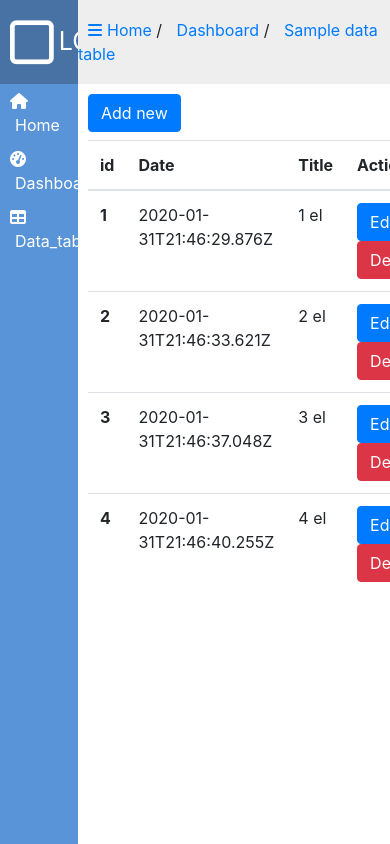
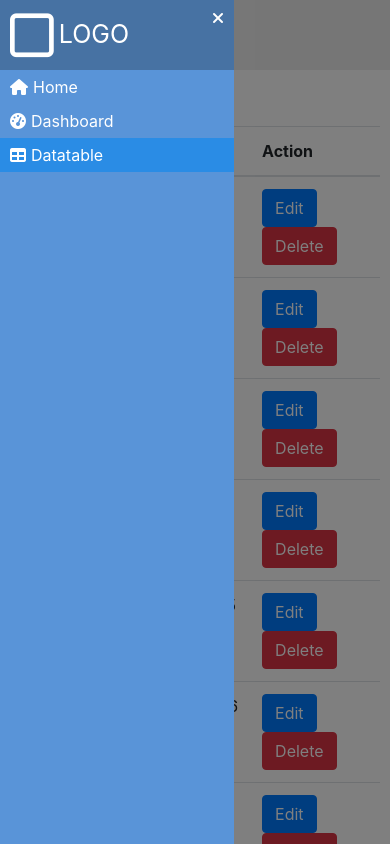
Before and after one commit to NickolayBauer/testSmartComVue, a Vue app: page /datatable/SampleTable in a window 390 px wide. Built offline with nearby package versions, Linux system fonts and the light colour scheme; data requests are answered from the project's data file.

Commit message:
adaptive, graph

```diff
--- a/db.json
+++ b/db.json
@@ -1,24 +1,44 @@
 {
   "items": [
     {
-      "date": "2020-01-31T21:46:29.876Z",
-      "title": "1 el",
+      "date": "1/1/2020  03:41:56",
+      "title": "1",
       "id": 1
     },
     {
-      "date": "2020-01-31T21:46:33.621Z",
-      "title": "2 el",
-      "id": 2
+      "id": 2,
+      "date": "1/1/2020  03:42:15",
+      "title": "22"
     },
     {
-      "date": "2020-01-31T21:46:37.048Z",
-      "title": "3 el",
-      "id": 3
+      "id": 3,
+      "date": "1/1/2020  03:42:19",
+      "title": "333"
     },
     {
-      "date": "2020-01-31T21:46:40.255Z",
-      "title": "4 el",
-      "id": 4
+      "id": 4,
+      "date": "1/1/2020  03:42:23",
+      "title": "4444"
+    },
+    {
+      "date": "1/1/2020  03:42:28",
+      "title": "55555",
+      "id": 5
+    },
+    {
+      "date": "1/1/2020  03:42:32",
+      "title": "66666",
+      "id": 6
+    },
+    {
+      "date": "1/1/2020  03:42:43",
+      "title": "33",
+      "id": 7
+    },
+    {
+      "date": "1/1/2020  03:42:47",
+      "title": "5555",
+      "id": 8
     }
   ]
 }
--- a/package.json
+++ b/package.json
@@ -9,9 +9,11 @@
   },
   "dependencies": {
     "axios": "^0.19.2",
+    "chart.js": "^2.9.3",
     "core-js": "^3.4.4",
     "jquery": "^3.4.1",
     "vue": "^2.6.10",
+    "vue-chartjs": "^3.5.0",
     "vue-router": "^3.1.5"
   },
   "devDependencies": {
--- a/src/App.vue
+++ b/src/App.vue
@@ -1,12 +1,13 @@
 <template>
     <div id="app">
         <div class="content">
-            <aside class="left-sidebar">
+            <aside class="left-sidebar" v-if="showSideBar">
                 <div class="left-sidebar__header">
                     <router-link class="left-sidebar__logo" tag="span" :to="{ name: 'Home'}">
                         <i class="far fa-square fa-2x"></i>
                         <span>LOGO</span>
                     </router-link>
+                    <i class="fas fa-times left-sidebar__close" @click="showSideBar = !showSideBar"></i>
                 </div>
                 <div class="left-sidebar__menu">
                     <router-link :to="{ name: 'Home'}">
@@ -17,25 +18,22 @@
                         <i class="fas fa-tachometer-alt"></i>
                         <span>Dashboard</span>
                     </router-link>
-                    <router-link :to="{ name: 'DataTable', params:{'table_name':'sample table'}}">
+                    <router-link :to="{ name: 'DataTable', params:{'table_name':'SampleTable'}}">
                         <i class="fas fa-table"></i>
-                        <span>Data_table</span>
+                        <span>Datatable</span>
                     </router-link>
                 </div>
+            </aside>
+            <aside class="content-mask" v-if="showSideBar" @click="showSideBar = !showSideBar">
             </aside>
             <main class="main">
                 <div class="main_header">
                     <div class="main__links">
-                        <router-link :to="{ name: 'Home'}">
-                          <i class="fas fa-bars"></i>
-                          <span>Home</span>
-                        </router-link>
-                        /
-                        <router-link :to="{ name: 'Dashboard'}">Dashboard</router-link>
-                        /
-                        <router-link
-                            :to="{ name: 'DataTable', params:{'table_name':'sample table'}}"
-                        >Sample data table</router-link>
+                        <span @click="showSideBar = !showSideBar">
+                            <i class="fas fa-bars"></i>
+                            <span>{{$route.name}}</span>
+                        </span>
+                        <span v-for="(name, index) in $route.params" :key="index">/ {{name}}</span>
                     </div>
                 </div>
                 <div class="main_content">
@@ -49,6 +47,10 @@
 <script>
 export default {
     name: "app",
-    components: {}
+    data() {
+        return {
+            showSideBar: true
+        };
+    }
 };
 </script>
--- a/src/axios.js
+++ b/src/axios.js
@@ -1,9 +1,10 @@
 import axios from 'axios'
 import router from '@/router'
 
+console.log()
 
 const VueAxios = axios.create({
-    baseURL: 'http://localhost:3000/',
+    baseURL: `http://localhost:3000/`,
     headers: {
         'Content-Type': 'application/json',
     },
--- /dev/null
+++ b/src/components/DashGraph.js
@@ -0,0 +1,37 @@
+import {
+    Line
+} from 'vue-chartjs'
+
+export default {
+    extends: Line,
+    props: {
+        graph: {
+            type: Array,
+            required: true
+        }
+    },
+    mounted() {
+        this.renderChart({
+            labels: this.graph.map(function (elem) {
+                return elem.title.length
+            }),
+            datasets: [{
+                label: 'Количество символов в title',
+                borderColor: "#4772A3",
+                pointBorderColor: "#4772A3",
+                pointBackgroundColor: "#4772A3",
+                pointHoverBackgroundColor: "#4772A3",
+                pointHoverBorderColor: "#4772A3",
+                pointBorderWidth: 7,
+                pointHoverRadius: 7,
+                pointHoverBorderWidth: 3,
+                pointRadius: 1,
+                fill: false,
+                borderWidth: 4,
+                data: this.graph.map(function (elem) {
+                    return elem.title.length
+                }),
+            }]
+        })
+    }
+}
--- a/src/components/Dashboard.vue
+++ b/src/components/Dashboard.vue
@@ -1,8 +1,21 @@
 <template>
     <div>
-        <h1>Дашборд</h1>
+        <DashGraph class="graph-dash" v-if="getItems.length > 0" :graph="getItems"></DashGraph>
     </div>
 </template>
 <script>
-export default {};
+import DashGraph from "@/components/DashGraph.js";
+export default {
+    components: {
+        DashGraph
+    },
+    mounted() {
+        this.$store.dispatch("getItems");
+    },
+    computed: {
+        getItems() {
+            return this.$store.getters.getItems;
+        }
+    }
+};
 </script>
--- a/src/components/DataTable.vue
+++ b/src/components/DataTable.vue
@@ -59,9 +59,19 @@ export default {
         this.$store.dispatch("getItems");
     },
     methods: {
+        DataTime() {
+            let today = new Date();
+            let d = `${today.getDate()}/`;
+            let mo = `${today.getMonth()}/`;
+            let y = `${today.getFullYear()}  `;
+            let h = `${today.getHours()}`.padStart(2, "0");
+            let mi = `${today.getMinutes()}`.padStart(2, "0");
+            let s = `${today.getSeconds()}`.padStart(2, "0");
+            return d + mo + y + h + ":" + mi + ":" + s;
+        },
         addItem(title) {
             let item = {
-                date: new Date(),
+                date: this.DataTime(),
                 title: title
             };
             this.$store.dispatch("addItem", item);
@@ -71,13 +81,13 @@ export default {
         editItem(title) {
             let item = {
                 id: this.editableItem.id,
-                date: new Date(),
+                date: this.DataTime(),
                 title: title
             };
             this.title = "";
             this.editableItem = {};
             this.$store.dispatch("editItem", item);
-            this.showModalEdit = false
+            this.showModalEdit = false;
         },
         deleteItem(item_id) {
             this.$store.dispatch("deleteItem", item_id);
--- a/src/components/Modal.vue
+++ b/src/components/Modal.vue
@@ -45,7 +45,6 @@ export default {
     height: 100%;
     background-color: rgba(0, 0, 0, 0.5);
     display: table;
-    transition: opacity 0.3s ease;
 }
 
 .modal-wrapper {
@@ -55,6 +54,7 @@ export default {
 
 .modal-container {
     width: 400px;
+    max-width:90vw;
     margin: 0px auto;
     padding: 20px 30px;
     background-color: #fff;
--- a/src/main.js
+++ b/src/main.js
@@ -8,6 +8,7 @@ import 'bootstrap/dist/css/bootstrap.min.css'
 import 'bootstrap'
 import '@/styles/var.scss'
 import '@/styles/main.scss'
+import '@/styles/media.scss'
 
 window.$ = window.jQuery = require('jquery');
 Vue.config.productionTip = false
--- a/src/store/index.js
+++ b/src/store/index.js
@@ -1,12 +1,14 @@
 import Vue from 'vue';
 import Vuex from 'vuex';
 import VueAxios from '@/axios'
+
 
 Vue.use(Vuex);
 
 export const store = new Vuex.Store({
     state: {
         items: [],
+        tables: []
     },
     getters: {
         getItems: state => {
@@ -27,7 +29,7 @@ export const store = new Vuex.Store({
         editItem: (state, newItem) => {
             let index = state.items.findIndex(item => item.id == newItem.id)
             state.items.splice(index, 1, newItem)
-        }
+        },
     },
     actions: {
         getItems: async (context) => {
@@ -51,6 +53,6 @@ export const store = new Vuex.Store({
                 data
             } = await VueAxios.put(`items/${item.id}`, item)
             context.commit('editItem', data)
-        }
+        },
     },
 });
--- a/src/styles/main.scss
+++ b/src/styles/main.scss
@@ -1,6 +1,10 @@
 @import "var";
 
-
+body {
+    min-width: 320px;
+    width: auto !important;
+    width: 320px;
+}
 
 .check {
     border: 1px solid red;
@@ -11,9 +15,17 @@
     display: flex;
 }
 
+.left-sidebar__close,
+.content_mask {
+    display: none;
+}
+
 .left-sidebar {
+    z-index: 99999;
     width: 20%;
     background-color: $ui-blue;
+    position: relative;
+
 
 
 
@@ -67,7 +79,7 @@
 
 .main_header,
 .left-sidebar__header {
-    height: 10vh;
+    height: 70px;
     display: flex;
     align-items: center;
 }
@@ -89,16 +101,21 @@
 
 .main_content {
     padding: $main-gap;
-    height:90vh;
+    height: 90vh;
 }
 
-.msg-page{
+.msg-page {
     display: flex;
     height: 100%;
     justify-content: center;
     align-items: center;
 
-    .msg-page__text{
+    .msg-page__text {
         text-align: center;
     }
 }
+
+.graph-dash {
+    width: 40vw;
+    min-height: 40vw;
+}
--- /dev/null
+++ b/src/styles/media.scss
@@ -0,0 +1,56 @@
+@import "var";
+
+@media screen and (max-width: 762px) {
+    .content-mask {
+        position: fixed;
+        z-index: 9998;
+        top: 0;
+        left: 0;
+        width: 100%;
+        height: 100%;
+        background-color: rgba(0, 0, 0, 0.5);
+        display: table;
+        transition: opacity 0.3s ease;
+    }
+
+    .left-sidebar {
+        position: fixed;
+        top: 0px;
+        left: 0px;
+        height: 100%;
+        width: 60%;
+
+        .left-sidebar__close {
+            display: block;
+            color: $ui-white;
+            position: absolute;
+            top: 10px;
+            right: 10px;
+        }
+    }
+
+    .graph-dash {
+        width: 60vw;
+        min-height: 60vw;
+    }
+}
+
+
+@media screen and (max-width: 320px) {
+    .left-sidebar {
+        position: fixed;
+        top: 0px;
+        left: 0px;
+        height: 100%;
+        width: 75%;
+    }
+
+    .graph-dash {
+        width: 75vw;
+        min-height: 75vw;
+    }
+}
+
+//762px | md-sm
+//992px | lg-md
+//320px | sm
```
